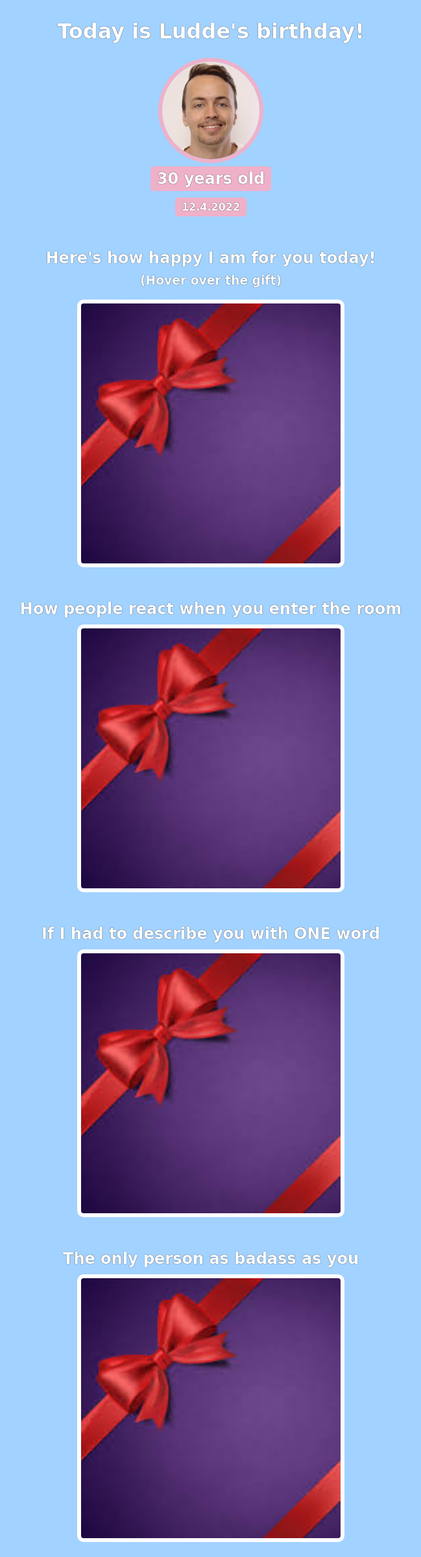
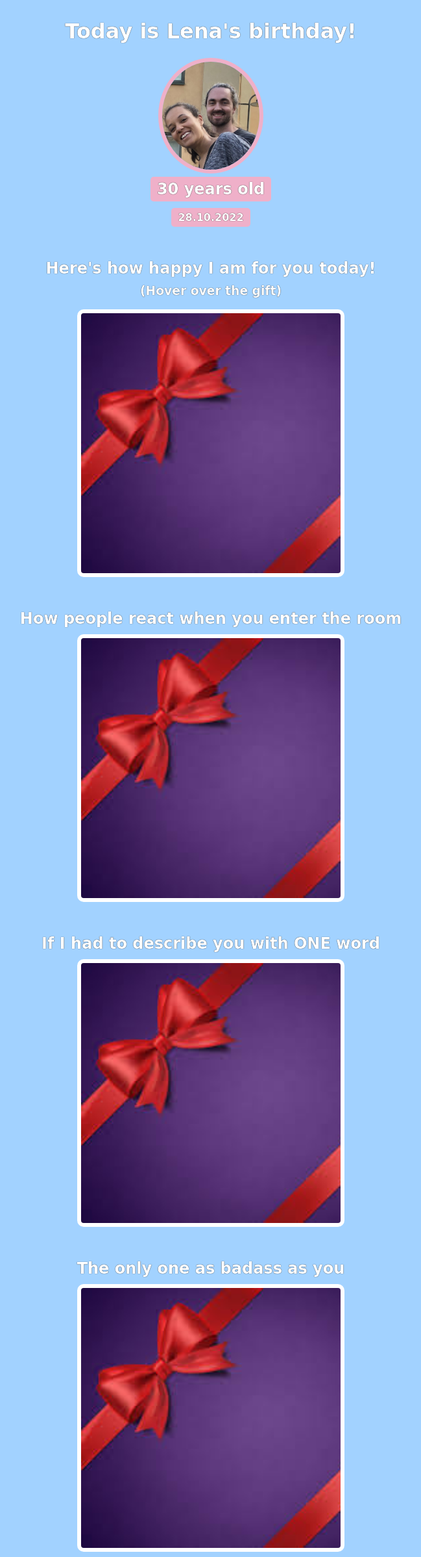
Before and after one commit to fabiolapoblete/Birthday-GIFt, a plain HTML site: page index.html in a window 1280 px wide. Shown: the whole page at 65% size, without its empty margins (315-964 px from the left). Drawn offline with Linux system fonts and the light colour scheme; a web font is replaced by a local one.

Commit message:
Lenas birthday

```diff
--- a/index.html
+++ b/index.html
@@ -11,14 +11,14 @@
 
   <body>
     <div id="header">
-      <h1>Today is Ludde's birthday!</h1>
+      <h1>Today is Lena's birthday!</h1>
       <img
         id="birth-img"
-        src="images/Ludde.png"
+        src="images/Lena.jpg"
         alt="This is a picture of the birthday person"
       />
       <h2 id="bday-age">30 years old</h2>
-      <h4 id="bday-date">12.4.2022</h4>
+      <h4 id="bday-date">28.10.2022</h4>
     </div>
 
     <div class="gift-section">
@@ -38,7 +38,7 @@
     </div>
 
     <div class="gift-section">
-      <h2 class="gift-title">The only person as badass as you</h2>
+      <h2 class="gift-title">The only one as badass as you</h2>
       <div id="badass-img" class="gift-img"></div>
     </div>
   </body>
--- a/style.css
+++ b/style.css
@@ -65,9 +65,9 @@ h1, h2, h3, h4, p {
 }
 
 #hottie-img:hover {
-    background-image: url("images/hottie.gif");
+    background-image: url("images/fantastic.gif");
 }
 
 #badass-img:hover {
-    background-image: url("images/badass.gif");
+    background-image: url("images/dog.gif");
 }
```
Also changed, not shown: images/Lena.jpg (added), 2 other files.
